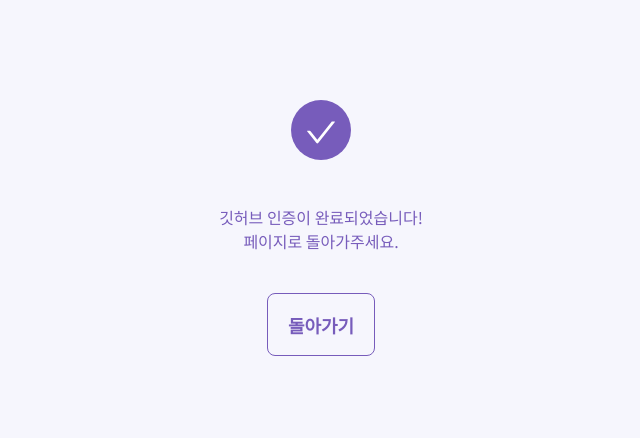
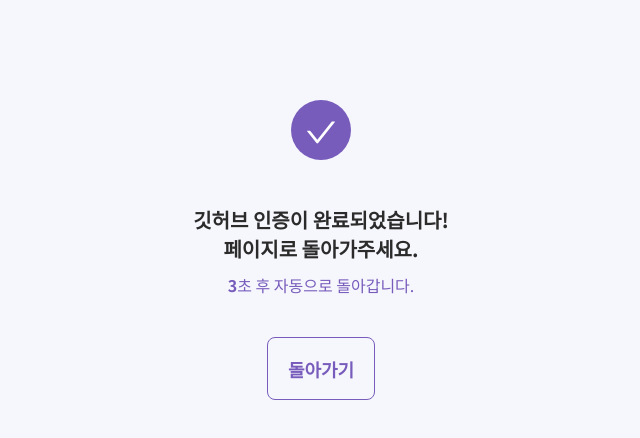
Before and after one commit to codestates-seb/seb40_main_035, a React (Create React App) app in the folder client/: page /receive-token.html in a window 1280 px wide. Shown: the top 438 px of the page, without its empty margins (319-959 px from the left). Built offline with nearby package versions, Linux system fonts and the light colour scheme; a small style sheet from the web is missing.

Commit message:
feat: 타이머 설정, css 수정

```diff
--- a/client/src/pages/ReceiveGithub.js
+++ b/client/src/pages/ReceiveGithub.js
@@ -1,4 +1,4 @@
-import { useEffect } from 'react';
+import { useEffect, useState } from 'react';
 import styled from 'styled-components';
 import { AiOutlineCheck } from 'react-icons/ai';
 import DefaultButton from '../components/DefaultButton';
@@ -13,7 +13,6 @@ const Container = styled.div`
   padding-top: 100px;
   text-align: center;
   background-color: var(--purple-light);
-  color: var(--purple);
 
   .check-icon {
     width: 60px;
@@ -24,29 +23,44 @@ const Container = styled.div`
     background-color: var(--purple);
   }
 
+  h1 {
+    margin-bottom: 10px;
+    font-size: 20px;
+    color: var(--black);
+  }
+
   p {
     margin-bottom: 40px;
+    color: var(--purple);
   }
 `;
 
 const ReceiveGithub = () => {
+  const [time, setTime] = useState(3);
+
+  const url = new URL(window.location.href);
+  const githubURL = url.searchParams.get('github');
+
   useEffect(() => {
-    const url = new URL(window.location.href);
-    const githubURL = url.searchParams.get('github');
+    if (time === 0) window.close();
     if (githubURL) {
       localStorage.setItem('githubURL', githubURL);
-      window.close();
-      return githubURL;
+      setInterval(() => {
+        setTime(time - 1);
+      }, 1000);
     }
-  }, []);
+  }, [time]);
 
   return (
     <Container>
       <AiOutlineCheck className="check-icon" fill="#fff" />
-      <p>
+      <h1>
         깃허브 인증이 완료되었습니다!
         <br />
         페이지로 돌아가주세요.
+      </h1>
+      <p>
+        <strong>{time}</strong>초 후 자동으로 돌아갑니다.
       </p>
       <DefaultButton text="돌아가기" onClick={() => window.close()} />
     </Container>
```
